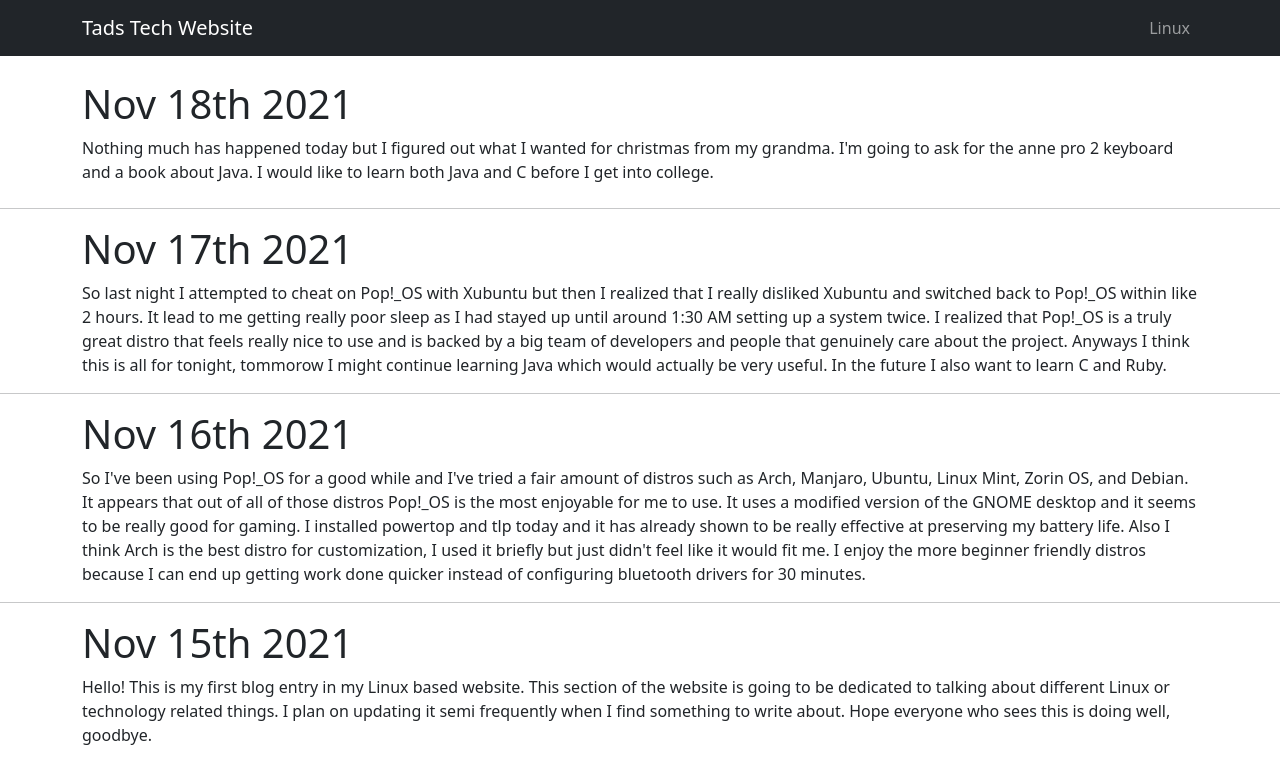
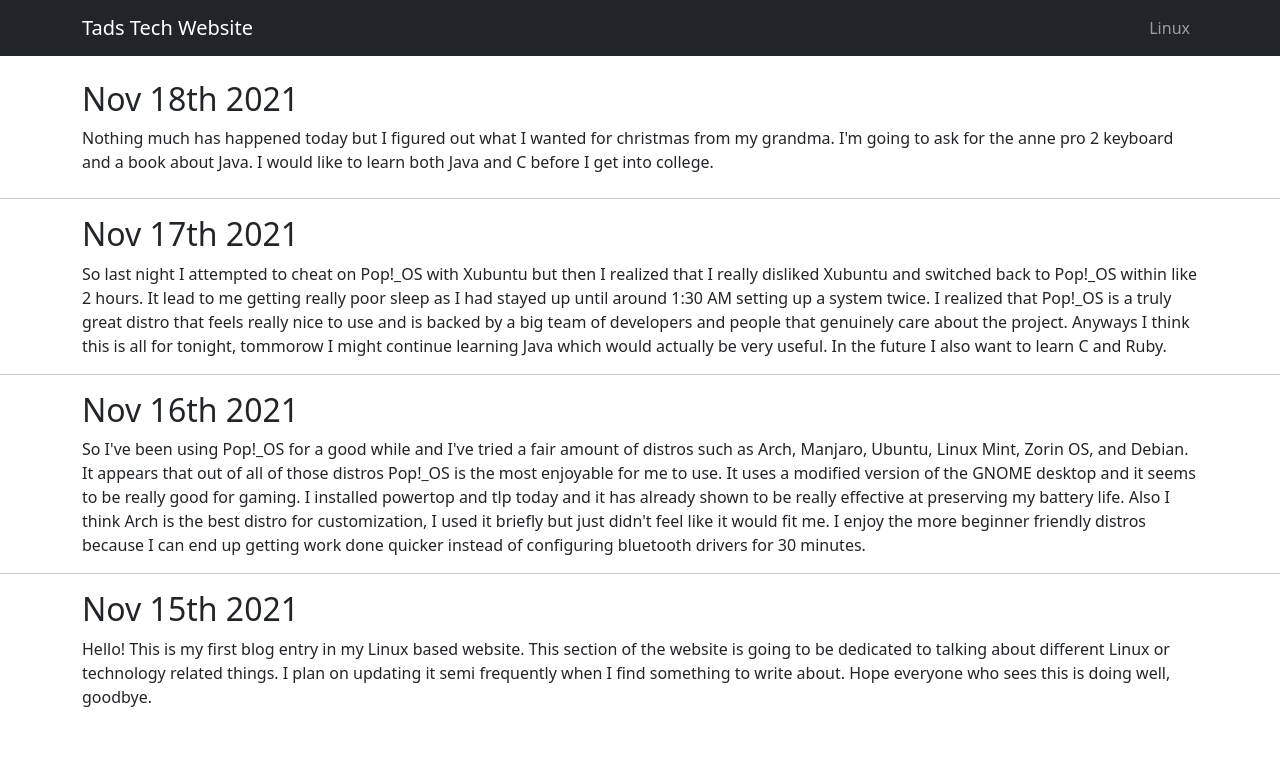
Before and after one commit to tadslinuxwebsite/tadslinuxwebsite.github.io, a plain HTML site: page blog(1).html in a window 1280 px wide. Drawn offline with nearby package versions, Linux system fonts and the light colour scheme.

Commit message:
Update blog(1).html

```diff
--- a/blog(1).html
+++ b/blog(1).html
@@ -27,22 +27,22 @@
         </div>
     </nav>
     <div class="container-lg my-4">
-        <h1>Nov 18th 2021</h1>
+        <h2>Nov 18th 2021</h2>
         <p>Nothing much has happened today but I figured out what I wanted for christmas from my grandma. I'm going to ask for the anne pro 2 keyboard and a book about Java. I would like to learn both Java and C before I get into college.</p>
     </div>
 <hr>
     <div class="container-lg">
-        <h1>Nov 17th 2021</h1>
+        <h2>Nov 17th 2021</h2>
         <p>So last night I attempted to cheat on Pop!_OS with Xubuntu but then I realized that I really disliked Xubuntu and switched back to Pop!_OS within like 2 hours. It lead to me getting really poor sleep as I had stayed up until around 1:30 AM setting up a system twice. I realized that Pop!_OS is a truly great distro that feels really nice to use and is backed by a big team of developers and people that genuinely care about the project. Anyways I think this is all for tonight, tommorow I might continue learning Java which would actually be very useful. In the future I also want to learn C and Ruby.</p>
     </div>
 <hr>
     <div class="container-lg">
-        <h1>Nov 16th 2021</h1>
+        <h2>Nov 16th 2021</h2>
         <p>So I've been using Pop!_OS for a good while and I've tried a fair amount of distros such as Arch, Manjaro, Ubuntu, Linux Mint, Zorin OS, and Debian. It appears that out of all of those distros Pop!_OS is the most enjoyable for me to use. It uses a modified version of the GNOME desktop and it seems to be really good for gaming. I installed powertop and tlp today and it has already shown to be really effective at preserving my battery life. Also I think Arch is the best distro for customization, I used it briefly but just didn't feel like it would fit me. I enjoy the more beginner friendly distros because I can end up getting work done quicker instead of configuring bluetooth drivers for 30 minutes.</p>
     </div>
 <hr>
     <div class="container-lg">
-       <h1>Nov 15th 2021</h1>
+       <h2>Nov 15th 2021</h2>
        <p>Hello! This is my first blog entry in my Linux based website. This section of the website is going to be dedicated to talking about different Linux or technology related things. I plan on updating it semi frequently when I find something to write about. Hope everyone who sees this is doing well, goodbye.</p>
 </div>
     </div>
```
